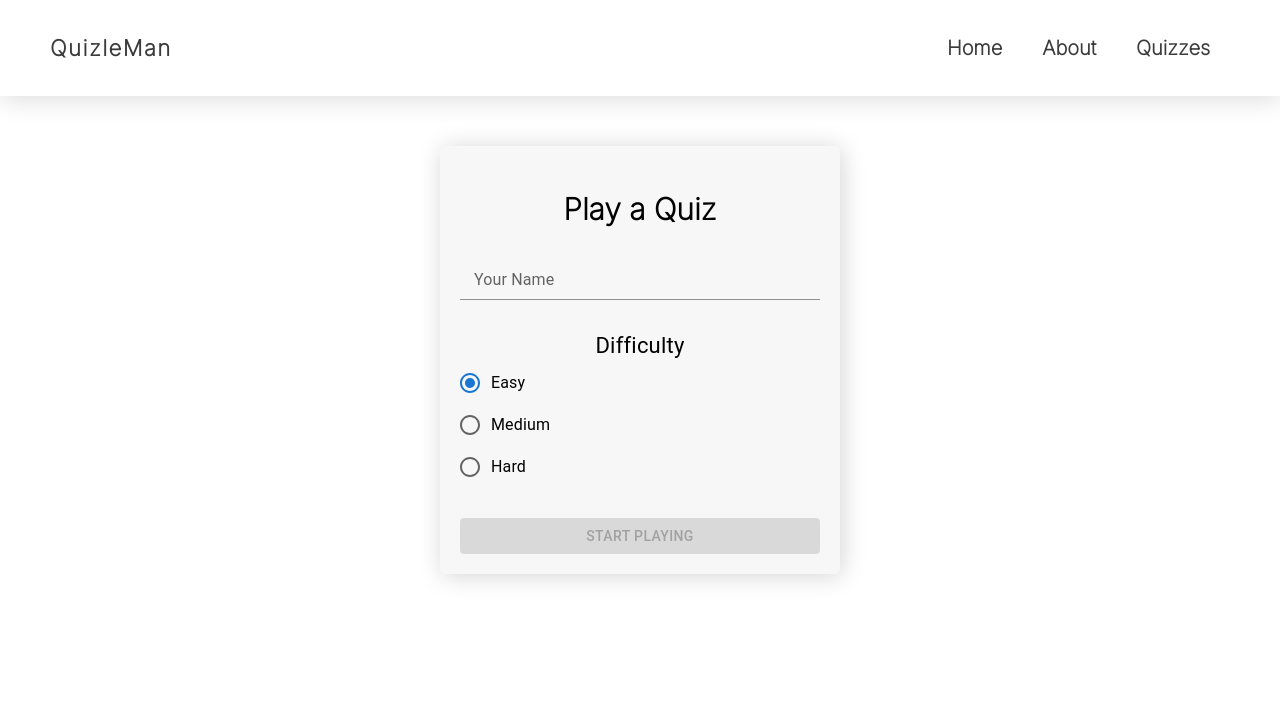
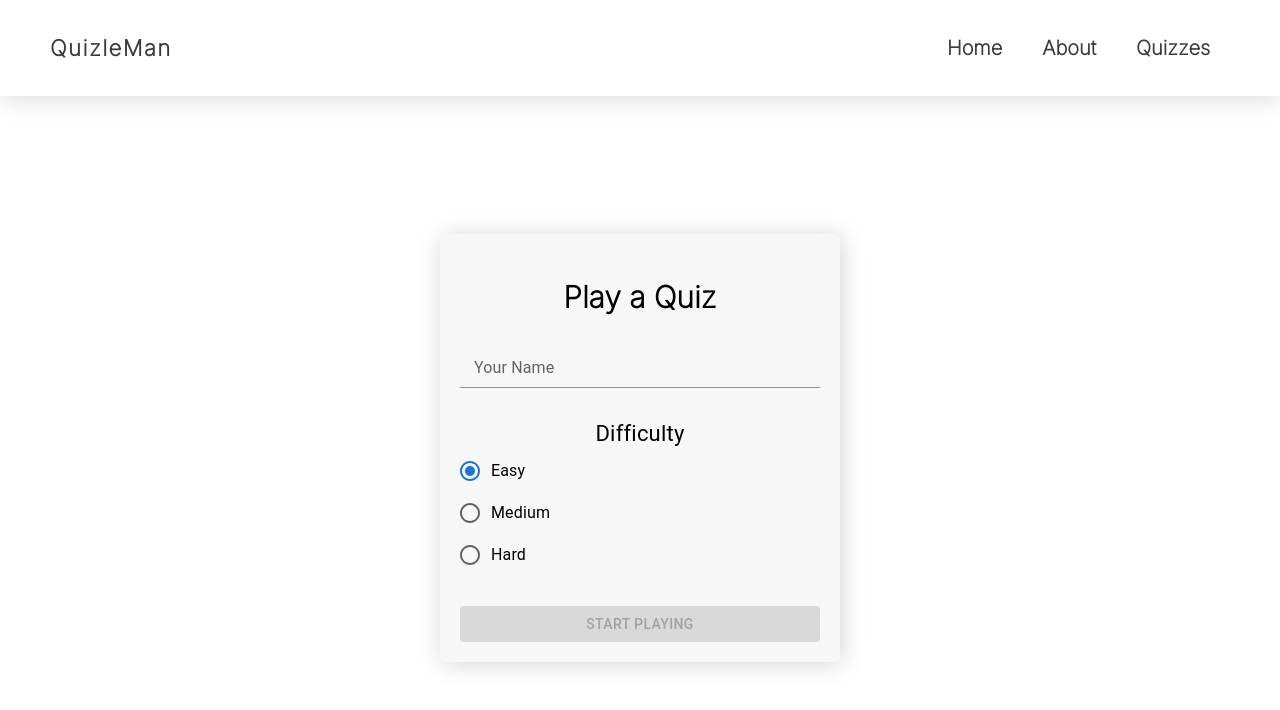
Before and after one commit to smeh09/Quizleman, a React (Create React App) app: page /quizzes/1 in a window 1280 px wide. Shown: the top 710 px of the page. Built offline with nearby package versions, Linux system fonts and the light colour scheme.

Commit message:
vertically center aligned form

```diff
--- a/src/App.js
+++ b/src/App.js
@@ -10,7 +10,7 @@ import { PlayQuiz } from "./Components/PlayQuiz";
 
 function App() {
   return (
-    <div>
+    <div className="app">
       <Router>
         <Header title="QuizleMan" />
         <Switch>
--- a/src/Styles/Quiz.css
+++ b/src/Styles/Quiz.css
@@ -1,6 +1,7 @@
 .quizForm {
   text-align: center;
-  margin-top: 50px;
+  display: flex;
+  height: calc(100vh - 96px);
 }
 
 .form {
@@ -12,6 +13,8 @@
   background: rgb(247, 247, 247);
   border-radius: 5px;
   box-shadow: 2px 2px 25px rgb(212, 212, 212);
+  justify-content: center;
+  align-self: center;
 }
 
 #heading {
```
